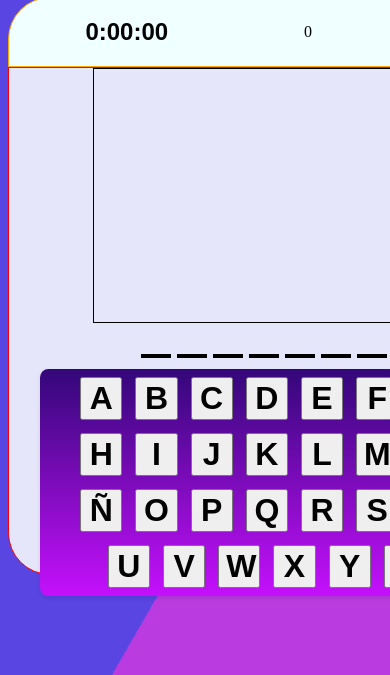
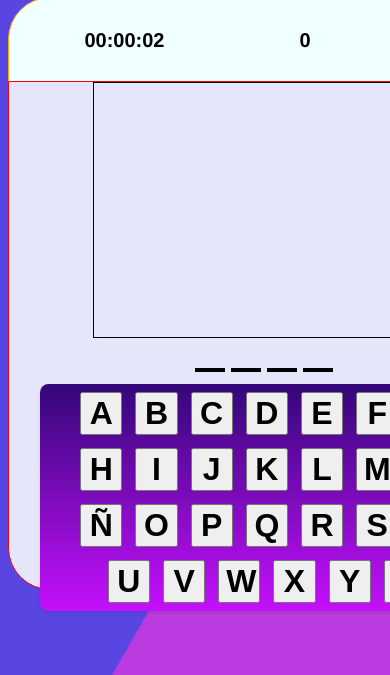
Before and after one commit to andr3z1104/HangMan, a plain HTML site: page index.html in a window 390 px wide. Both pictures are taken after a click on the button "NEW GAME". Shown: the part 169-844 px from the top of the page. Drawn offline with Linux system fonts and the light colour scheme.

Commit message:
Timer, responsiveness y records

```diff
--- a/index.html
+++ b/index.html
@@ -14,9 +14,11 @@
 
     <div class="parent_superior">
         <div id="timer">
+
             <div id="timer_block">
-                <h2>0:00:00</h2>
+                <h2> </h2>
             </div>
+
             <div id="intentos">
                 <h2> </h2>
             </div>
--- a/script.js
+++ b/script.js
@@ -1,6 +1,8 @@
 boton_juego_nuevo.addEventListener('click', () =>{
   NewGame();
   limpiarCanva();
+  resetTimer();
+  run();
 });
 
 let num_errores = 0;
@@ -8,9 +10,30 @@ let num_aciertos = 0;
 let puntaje = 0;
 let palabra_acertada = 0; //recordarrrrrrr
 let palabra;
+let intervalId;
+let start_tiempo = 0;
+let current_tiempo = 0;
+let elapsed_tiempo = 0;
+let hrs = 0;
+let mins = 0;
+let secs = 0;
+const timer = document.getElementById('timer_block');
+timer.style.fontFamily = 'Helvetica';
+timer.style.fontWeight = 'Bold';
+timer.style.fontSize = '20px';
 
 
-const palabras = ['manzana', 'pera', 'banana', 'naranja', 'uva', 'sandia', 'kiwi', 'mango', 'fresa', 'piña'];
+const palabras =  [
+  'manzana', 'pera', 'banana', 'naranja', 'uva', 'sandia', 'kiwi', 'mango', 'fresa', 'piña',
+  'aguacate', 'albaricoque', 'cereza', 'ciruela', 'coco', 'durazno', 'frambuesa', 'granada',
+  'higo', 'lima', 'limon', 'trigo', 'mandarina', 'maracuya', 'melocoton', 'melon', 'moras',
+  'papaya', 'pomelo', 'zarzamora', 'arandano', 'caqui', 'carambola', 'chirimoya', 'lechuga',
+  'guanabana', 'guayaba', 'pepino', 'tomate', 'cebolla', 'ajo', 'zanahoria', 'brocoli', 'espinaca', 'col', 'pimiento', 'berenjena',
+  'calabaza', 'remolacha', 'alcachofa', 'esparrago', 'apio', 'champiñon', 'lentejas', 'garbanzo',
+  'arroz', 'pasta', 'queso', 'pollo', 'res', 'cerdo', 'pescado', 'camaron', 'langosta', 'cangrejo',
+  'mejillon', 'ostra', 'calamar', 'pulpo', 'sardina', 'atun', 'salmon', 'trucha', 'bacalao', 'merluza'
+];
+
 
 const canvas = document.getElementById('canvas');
 const canva = canvas.getContext('2d');
@@ -226,7 +249,7 @@ function jugar_de_nuevo(){
     btn_letras[i].disabled = true;
   }
   mostrarBoton();
-
+  stopTimer();
 }
 
 window.onload = function(){
@@ -241,7 +264,7 @@ function agregarUsuario() {
   if (nuevoUsuario) {
       const lista = document.getElementById("lista_usuarios");
       const nuevoElemento = document.createElement("li");
-      nuevoElemento.textContent = nuevoUsuario + ' --> ' + puntaje + " puntos";
+      nuevoElemento.textContent = nuevoUsuario + '->' + puntaje + " puntos " + palabra_acertada + " palabras acertadas " + hrs+':'+ mins+':'+secs + ' tiempo';
       lista.appendChild(nuevoElemento);
   }
 }
@@ -249,11 +272,17 @@ function agregarUsuario() {
 function cambiar_valor_puntos() {
   const nuevo_record = document.getElementById('record_actual');
   nuevo_record.innerText = puntaje;
+  nuevo_record.style.fontFamily = 'Helvetica';
+  nuevo_record.style.fontWeight = 'Bold';
+  nuevo_record.style.fontSize = '20px';
 }
 
 function palabras_acertadas() {
   const numero_palabras_acertadas = document.getElementById('intentos');
   numero_palabras_acertadas.innerText = palabra_acertada;
+  numero_palabras_acertadas.style.fontFamily = 'Helvetica';
+  numero_palabras_acertadas.style.fontWeight = 'Bold';
+  numero_palabras_acertadas.style.fontSize = '20px';
 }//recordarrrrrrrrrrrr
 
 
@@ -273,7 +302,7 @@ function nextlevel(){
   for ( let i = 0; i < btn_letras.length ; i++){
     btn_letras[i].disabled = false;
 
-  }//abilitar otra vez las letras despues de otro juego
+  }//habilitar otra vez las letras despues de otro juego
 
 
   console.log(palabra);
@@ -286,17 +315,48 @@ function nextlevel(){
 }
 
 
-
-var timerInterval;
-
-function startTimer() {
-  timerInterval = setInterval(updateTimer, 1000); // Actualiza el temporizador cada segundo
+function run(){
+  start_tiempo = Date.now() -elapsed_tiempo;
+  intervalId = setInterval(updateTimer, 75);
 }
 
-function updateTimer() {
-  var currentTime = Date.now();
-  var elapsedTime = Math.floor((currentTime - startTime) / 1000); // Calcula el tiempo transcurrido en segundos
-  console.log("Tiempo transcurrido: " + elapsedTime + " segundos");
+
+function updateTimer(){
+  elapsed_tiempo = Date.now() - start_tiempo;
+
+  secs = Math.floor((elapsed_tiempo / 1000) % 60);
+  mins = Math.floor((elapsed_tiempo / (1000*60)) % 60);
+  hrs = Math.floor((elapsed_tiempo / (1000*60*60)) % 60);
+
+
+
+  secs = pad(secs);
+  mins = pad(mins);
+  hrs = pad(hrs);
+
+  timer.innerHTML = `${hrs}:${mins}:${secs}`;
+
+
+  function pad(unit){
+    return (("0") +unit).length > 2 ? unit: "0" +unit;
+  }
+
+
 }
 
-startTimer(); // Inicia el temporizador
+function resetTimer(){
+  clearInterval(intervalId);
+    start_tiempo = 0;
+     elapsed_tiempo = 0;
+     current_tiempo = 0;
+     hrs = 0;
+     mins = 0;
+     secs = 0;
+    timer.textContent = "00:00:00"
+
+}
+
+function stopTimer(){
+  elapsed_tiempo = Date.now() - start_tiempo;
+  clearInterval(intervalId);
+}
--- a/style.css
+++ b/style.css
@@ -92,13 +92,15 @@ header{
     grid-template-columns: auto auto auto;
     margin: auto;
     width: 80vh;
+    height: 10vh;
 }
 
 #timer{
     display: grid;
-    position: relative;
+    height: inherit;
     grid-template-columns: auto auto auto;
     margin: auto;
+    gap: 1px 1px;
     width: 60vh;
     border: 1px solid orange;
     text-align: center;
@@ -106,6 +108,7 @@ header{
     border-radius: 5vh 0 0 0 ;
     background-color: azure;
     padding-left: 1vh;
+
 }
 
 h2{
@@ -113,11 +116,12 @@ h2{
 }
 
 
-#timer_block #intentos #record_actual{
+#timer_block #intentos #record_actual {
   margin: auto;
-  width: fit-content;
   border: 1vh;
+  height: inherit;
 }
+
 
 
 #records{
@@ -129,12 +133,14 @@ h2{
     border-radius: 0 5vh 0 0;
     background-color: azure;
     padding-right: 1vh;
+    height: inherit;
+    justify-content: center;
 }
 
 #records_block{
-    margin: auto;
-    margin-left: 5vh;
+    margin-top: 1vh;
     width: fit-content;
+    height: inherit;
 }
 
 
@@ -168,7 +174,7 @@ h2{
 #boton_juego_nuevo {
     position: absolute;
     margin: auto;
-    margin-left: 23vh;
+    margin-left: 22vh;
     margin-top: 15vh;
 
     background-color: #ffcc00;
```
